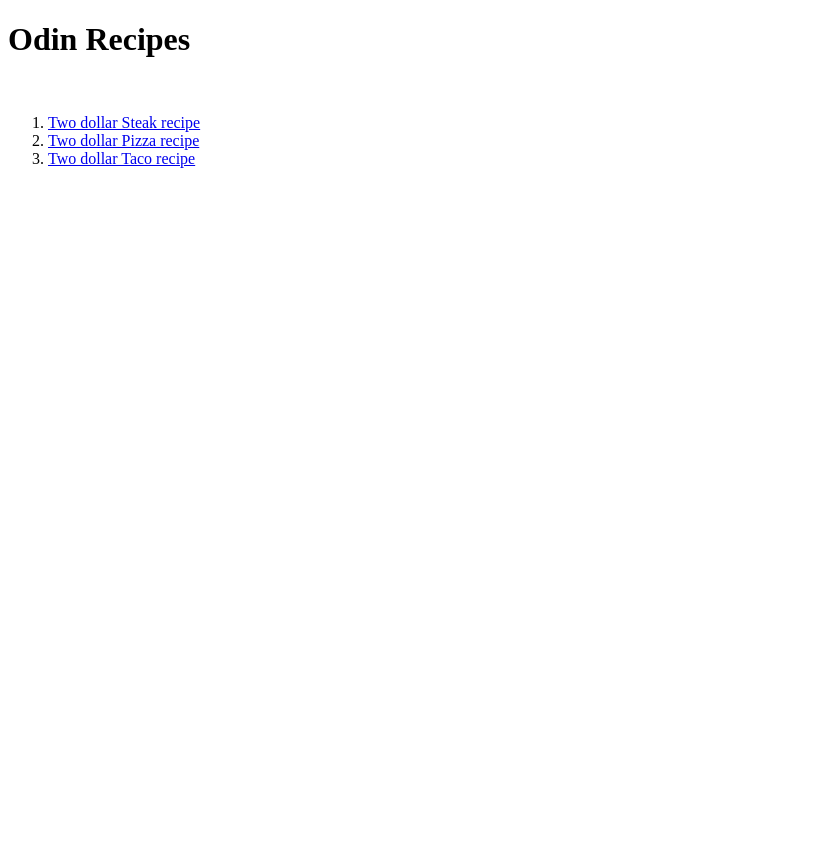
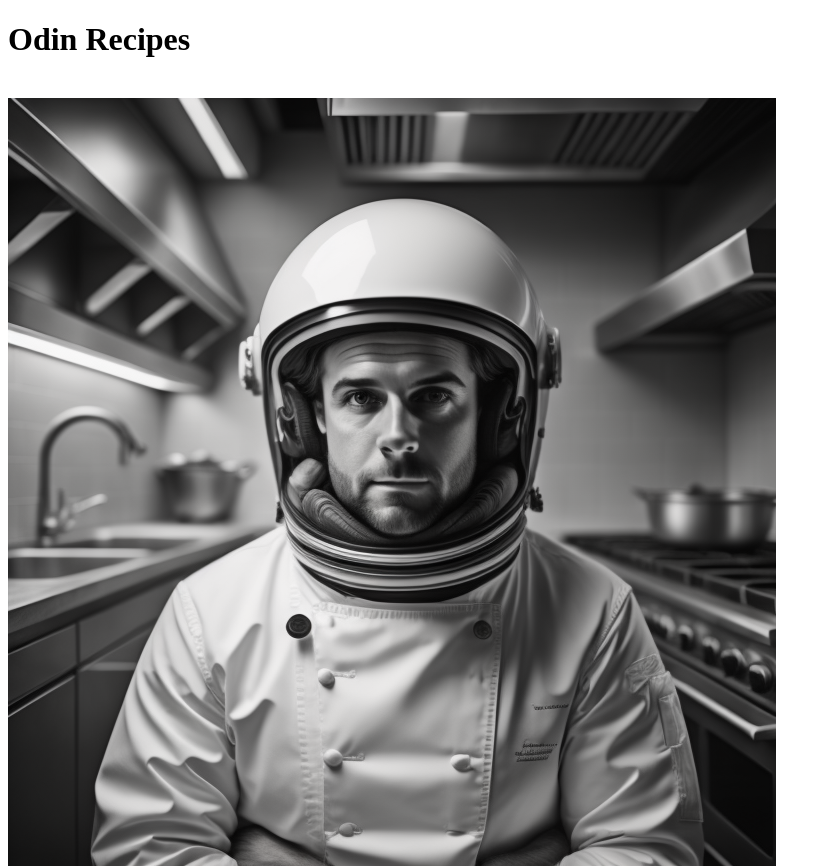
Before and after one commit to sovereign655/odin-recipes, a plain HTML site: page index.html in a window 1280 px wide. Shown: the top 866 px of the page, without its empty margins (0-831 px from the left). Before the commit the page ends 800 px from the top, so only its background shows below. Drawn offline with Linux system fonts and the light colour scheme.

Commit message:
added a photo of the head chef to the recipe img folder
Displaying the img on the home page inspires
confidence and admiration for the recipes

```diff
--- a/index.html
+++ b/index.html
@@ -7,6 +7,8 @@
 </head>
 <body>
     <h1>Odin Recipes</h1>
+    <br>
+    <img src="./recipes/recipe-img/chef2dollar.png" alt="famous professional chef: 2dollar">
     <br>
     <ol>
         <li>
```
Also changed, not shown: recipes/recipe-img/chef2dollar.png (added).
